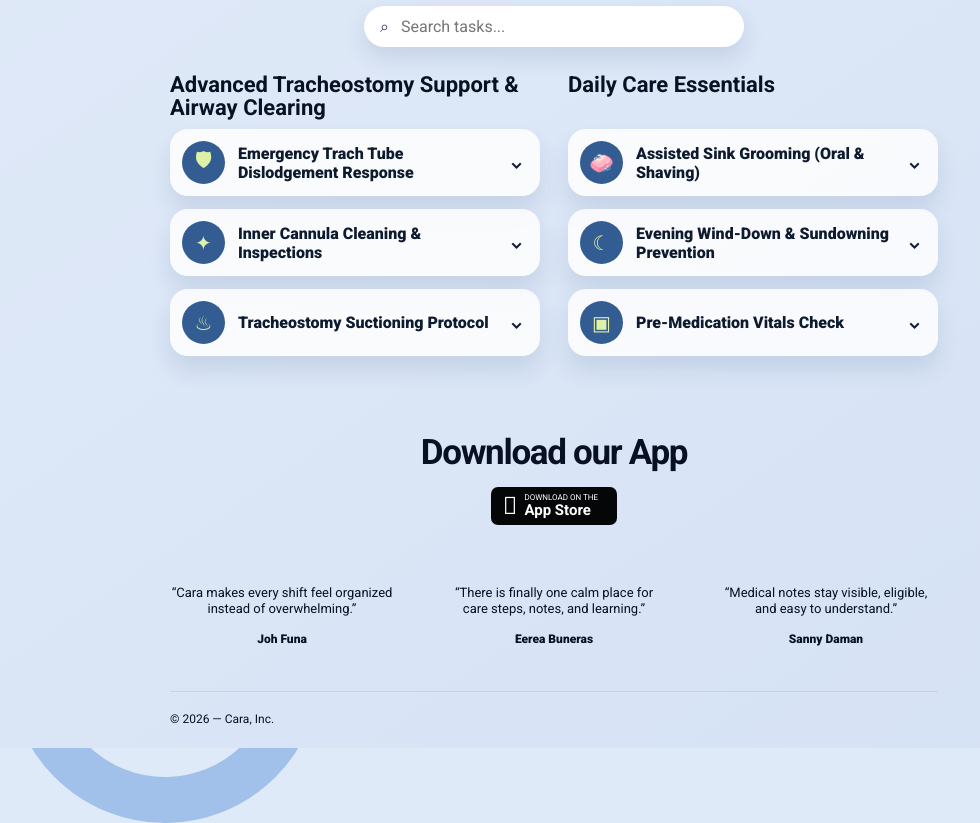
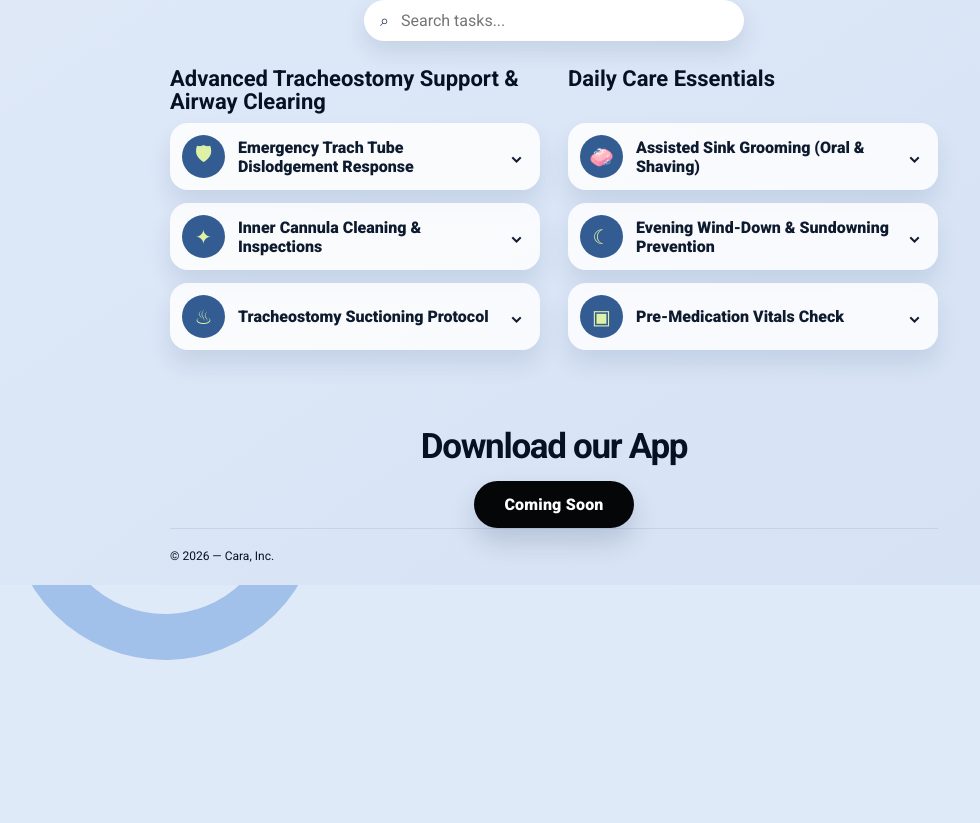
Before and after one commit to fadilhim/cara-dashboard, a React (Vite) app: page / in a window 1280 px wide. Shown: the part 1229-2052 px from the top of the page, without its empty margins (86-1066 px from the left). After the commit the page ends 1889 px from the top, so only its background shows below. Built offline with nearby package versions, Linux system fonts and the light colour scheme.

Commit message:
fix: simplify landing page calls to action

```diff
--- a/src/App.tsx
+++ b/src/App.tsx
@@ -51,12 +51,6 @@
   },
 ]
 
-const testimonials = [
-  ['Cara makes every shift feel organized instead of overwhelming.', 'Joh Funa'],
-  ['There is finally one calm place for care steps, notes, and learning.', 'Eerea Buneras'],
-  ['Medical notes stay visible, eligible, and easy to understand.', 'Sanny Daman'],
-]
-
 function Logo() {
   return (
     <a className="logo" href="#top" aria-label="Cara home">
@@ -78,13 +72,11 @@
   )
 }
 
-function StoreBadge() {
+function ComingSoonBadge() {
   return (
-    <a href="#download" className="storeBadge" aria-label="Download Cara on the App Store">
-      <span></span>
-      <small>Download on the</small>
-      <strong>App Store</strong>
-    </a>
+    <div className="comingSoonBadge" aria-label="Cara app coming soon">
+      Coming Soon
+    </div>
   )
 }
 
@@ -101,14 +93,14 @@
           <a href="#learn">Learn</a>
           <a href="#download">Download</a>
         </nav>
-        <a className="signUp" href="#download">Sign Up</a>
+
       </header>
 
       <section className="hero" aria-labelledby="hero-title">
         <div className="heroCopy">
           <h1 id="hero-title">Caregiving,<br />Simplified.</h1>
           <p>Empower your home care with Cara.</p>
-          <a className="primaryButton" href="#download">Get Cara for iOS</a>
+          <a className="primaryButton" href="#download">Coming Soon</a>
         </div>
         <PhoneMockup />
       </section>
@@ -165,17 +157,8 @@
       <section id="download" className="download" aria-labelledby="download-title">
         <h2 id="download-title">Download our App</h2>
         <div className="storeRow">
-          <StoreBadge />
+          <ComingSoonBadge />
         </div>
-      </section>
-
-      <section className="testimonials" aria-label="Caregiver testimonials">
-        {testimonials.map(([quote, name]) => (
-          <figure key={name}>
-            <blockquote>“{quote}”</blockquote>
-            <figcaption>{name}</figcaption>
-          </figure>
-        ))}
       </section>
 
       <footer>
--- a/src/styles.css
+++ b/src/styles.css
@@ -91,7 +91,7 @@
   top: 14px;
   z-index: 20;
   display: grid;
-  grid-template-columns: 1fr auto auto;
+  grid-template-columns: 1fr auto;
   align-items: center;
   gap: 24px;
   padding: 10px 12px;
@@ -136,7 +136,6 @@
   outline-offset: 4px;
 }
 
-.signUp,
 .primaryButton {
   display: inline-flex;
   align-items: center;
@@ -147,11 +146,9 @@
   box-shadow: 0 12px 24px rgba(27, 52, 91, .22);
 }
 
-.signUp { padding: 12px 18px; }
 .primaryButton { padding: 14px 23px; font-weight: 800; }
 
-.primaryButton:hover,
-.signUp:hover { transform: translateY(-2px); background: #27486f; color: white; }
+.primaryButton:hover { transform: translateY(-2px); background: #27486f; color: white; }
 
 #features,
 #how-it-works,
@@ -455,34 +452,19 @@
 
 .download { padding-top: 76px; }
 .storeRow { display: flex; justify-content: center; gap: 9px; margin-top: 14px; }
-.storeBadge {
-  display: grid;
-  grid-template-columns: auto 1fr;
-  grid-template-rows: auto auto;
-  column-gap: 7px;
+.comingSoonBadge {
+  display: inline-flex;
   align-items: center;
-  min-width: 126px;
-  padding: 7px 12px;
-  border-radius: 7px;
+  justify-content: center;
+  min-width: 160px;
+  padding: 14px 22px;
+  border-radius: 999px;
+  color: white;
   background: #050608;
-  color: white;
-  text-align: left;
-  line-height: 1;
+  font-weight: 900;
+  letter-spacing: .2px;
+  box-shadow: 0 14px 26px rgba(27, 52, 91, .18);
 }
-.storeBadge span { grid-row: 1 / 3; font-size: 24px; }
-.storeBadge small { font-size: 8px; text-transform: uppercase; }
-.storeBadge strong { font-size: 15px; }
-
-.testimonials {
-  display: grid;
-  grid-template-columns: repeat(3, 1fr);
-  gap: 48px;
-  padding: 60px 0 45px;
-  text-align: center;
-}
-figure { margin: 0; }
-blockquote { margin: 0 0 14px; font-size: 13px; line-height: 1.25; }
-figcaption { font-size: 12px; font-weight: 800; }
 
 footer {
   display: flex;
@@ -503,7 +485,7 @@
   .deviceScene { min-height: 355px; margin-top: 8px; }
   .leftCard { left: 0; }
   .rightCard { right: 0; }
-  .features, .steps, .learnGrid, .testimonials { grid-template-columns: 1fr; }
+  .features, .steps, .learnGrid { grid-template-columns: 1fr; }
   .features { gap: 28px; padding-bottom: 58px; }
   .featureCard { text-align: center; }
   .steps { gap: 36px; max-width: 250px; margin-left: auto; margin-right: auto; }
@@ -515,7 +497,6 @@
   .phone { transform: rotate(5deg); }
   .floatingCard { display: none; }
   .storeRow { flex-direction: column; align-items: center; }
-  .storeBadge { width: 150px; }
 }
 
 @media (prefers-reduced-motion: reduce) {
```
